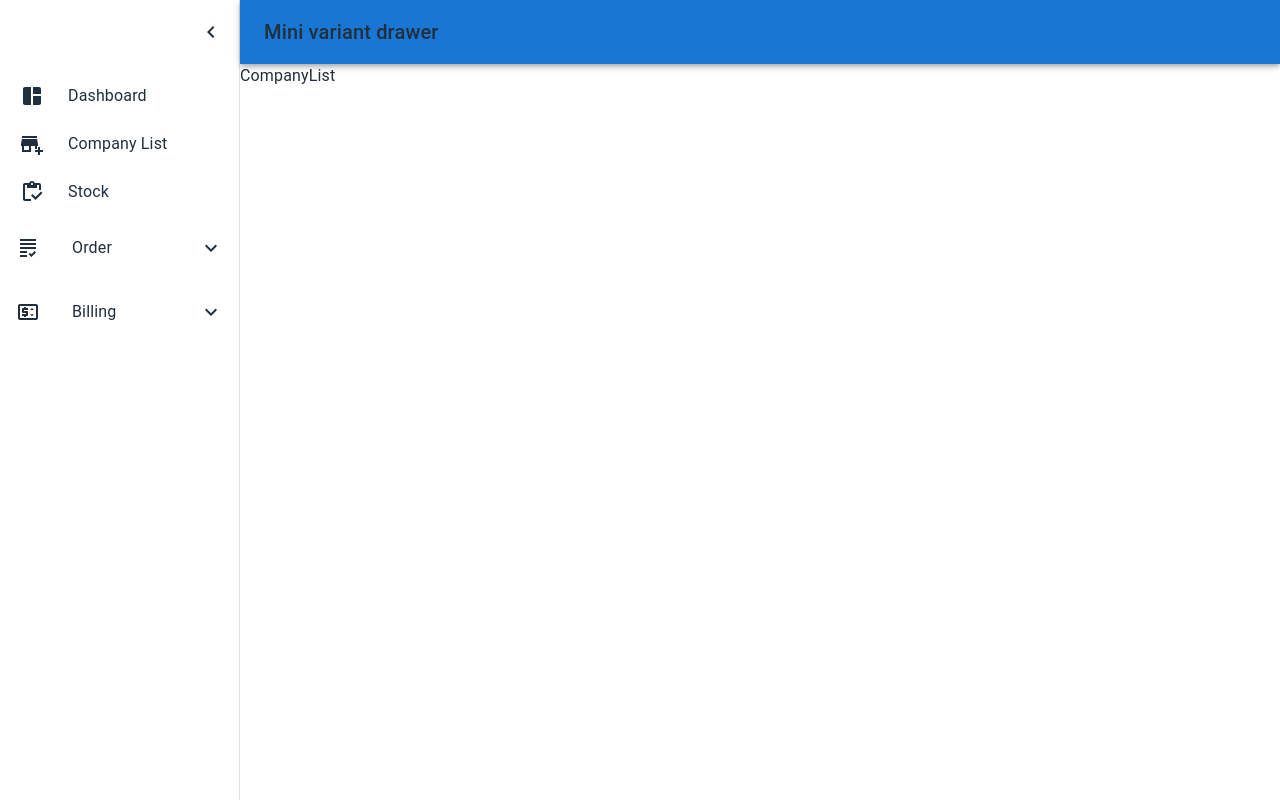
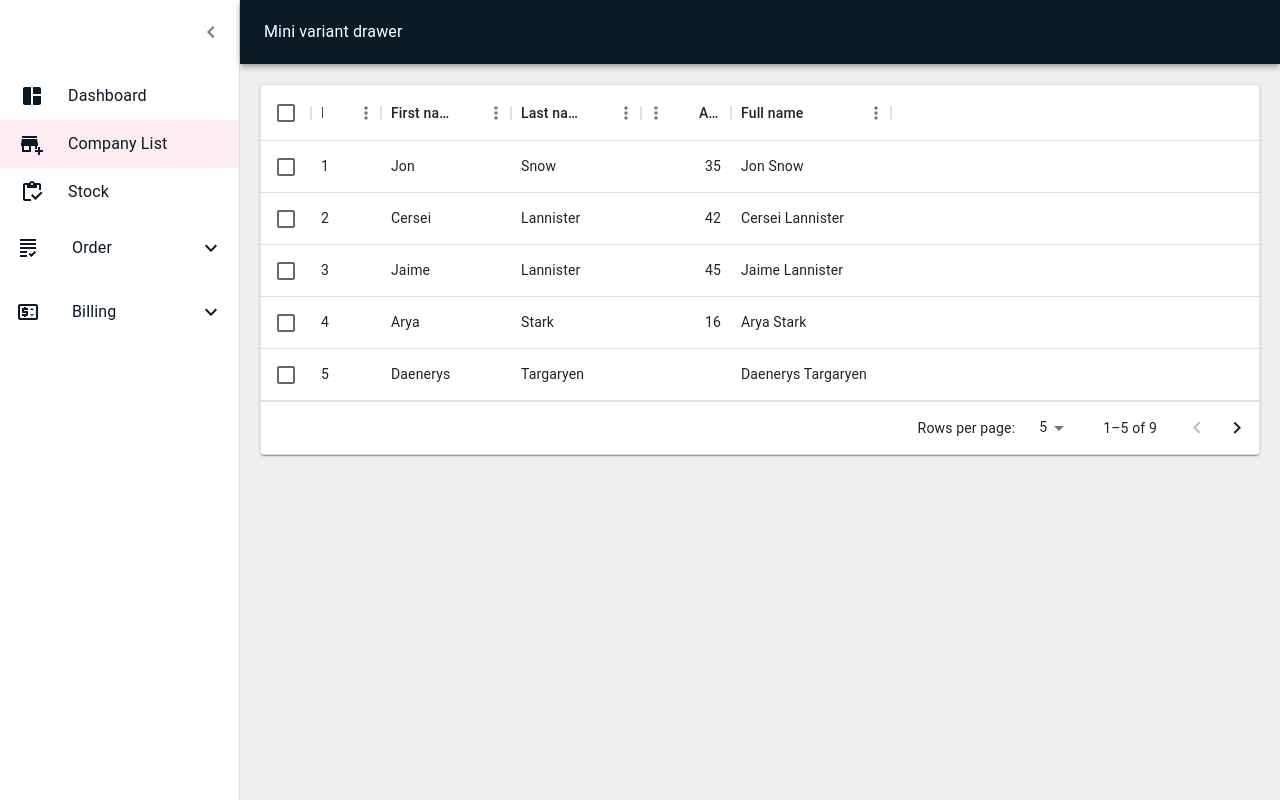
Before and after one commit to mehedi23/pharmacy-management-software, a React (Vite) app: page /company-list in a window 1280 px wide. Built offline with nearby package versions, Linux system fonts and the light colour scheme.

Commit message:
adding table

```diff
--- a/package.json
+++ b/package.json
@@ -15,6 +15,7 @@
     "@mui/icons-material": "^5.11.16",
     "@mui/material": "^5.13.2",
     "@mui/styled-engine-sc": "^5.12.0",
+    "@mui/x-data-grid": "^6.5.0",
     "react": "^18.2.0",
     "react-dom": "^18.2.0",
     "react-router-dom": "^6.11.2",
--- a/src/app/component/Drawer/RouteList.jsx
+++ b/src/app/component/Drawer/RouteList.jsx
@@ -7,7 +7,7 @@ import Collapse from '@mui/material/Collapse';
 import ExpandLess from '@mui/icons-material/ExpandLess';
 import ExpandMore from '@mui/icons-material/ExpandMore';
 import LensBlurIcon from '@mui/icons-material/LensBlur';
-import {Link} from 'react-router-dom';
+import {NavLink} from 'react-router-dom';
 
 export default function NestedList({item}) {
     const [open, setOpen] = useState(false);
@@ -29,8 +29,8 @@ export default function NestedList({item}) {
             <Collapse in={open} timeout="auto" unmountOnExit>
                 {
                     item.children?.map((_item, _index) => (
-                        <Link to={_item?.path} key={_index}>
-                            <List component="div" disablePadding>
+                        <NavLink to={_item?.path} key={_index}>
+                            <List component="li" disablePadding>
                                 <ListItemButton sx={{ pl: 6}}>
                                     <ListItemIcon sx={{minWidth : 30 }}>
                                         <LensBlurIcon fontSize='8px'/>
@@ -38,7 +38,7 @@ export default function NestedList({item}) {
                                     <ListItemText primary={_item?.name} />
                                 </ListItemButton>
                             </List>
-                        </Link>
+                        </NavLink>
                     ))
                 }
             </Collapse>
--- a/src/app/component/Drawer/Sidenav.jsx
+++ b/src/app/component/Drawer/Sidenav.jsx
@@ -17,7 +17,7 @@ import ListItemIcon from '@mui/material/ListItemIcon';
 import ListItemText from '@mui/material/ListItemText';
 import RouteList from './RouteList';
 import {SIDE_NAVIGATION} from './navigations';
-import {Link} from 'react-router-dom';
+import {NavLink} from 'react-router-dom';
 
 const drawerWidth = 240;
 
@@ -54,6 +54,7 @@ const DrawerHeader = styled('div')(({ theme }) => ({
 const AppBar = styled(MuiAppBar, {
   shouldForwardProp: (prop) => prop !== 'open',
 })(({ theme, open }) => ({
+  background : 'var(--primary)',
   zIndex: theme.zIndex.drawer + 1,
   transition: theme.transitions.create(['width', 'margin'], {
     easing: theme.transitions.easing.sharp,
@@ -115,9 +116,9 @@ export default function MiniDrawer({children}) {
           >
             <MenuIcon />
           </IconButton>
-          <Typography variant="h6" noWrap component="div">
+          <p style={{color : "#fff"}}>
             Mini variant drawer
-          </Typography>
+          </p>
         </Toolbar>
       </AppBar>
       <Drawer variant="permanent" open={open}>
@@ -137,7 +138,7 @@ export default function MiniDrawer({children}) {
             )
 
             return(
-            <Link to={item?.path || '/'} key={index}>
+            <NavLink to={item?.path || '/'} key={index}>
               <ListItem  disablePadding sx={{ display: 'block' }}>
                 <ListItemButton
                   sx={{
@@ -161,13 +162,13 @@ export default function MiniDrawer({children}) {
                     />
                 </ListItemButton>
               </ListItem>
-            </Link>
+            </NavLink>
             )
           })
         }
         </List>
       </Drawer>
-      <Box component="main">
+      <Box component="main" className='app-main-body'>
         <DrawerHeader />
         {children}
       </Box>
--- a/src/app/pages/Companies/CompanyList.jsx
+++ b/src/app/pages/Companies/CompanyList.jsx
@@ -1,9 +1,56 @@
-import React from 'react'
+import * as React from 'react';
+import { DataGrid } from '@mui/x-data-grid';
+import Paper from '@mui/material/Paper';
 
-function CompanyList() {
-    return (
-        <div>CompanyList</div>
-    )
+const columns = [
+  { field: 'id', headerName: 'ID', width: 70 },
+  { field: 'firstName', headerName: 'First name', width: 130 },
+  { field: 'lastName', headerName: 'Last name', width: 130 },
+  {
+    field: 'age',
+    headerName: 'Age',
+    type: 'number',
+    width: 90,
+  },
+  {
+    field: 'fullName',
+    headerName: 'Full name',
+    description: 'This column has a value getter and is not sortable.',
+    sortable: false,
+    width: 160,
+    valueGetter: (params) =>
+      `${params.row.firstName || ''} ${params.row.lastName || ''}`,
+  },
+];
+
+const rows = [
+  { id: 1, lastName: 'Snow', firstName: 'Jon', age: 35 },
+  { id: 2, lastName: 'Lannister', firstName: 'Cersei', age: 42 },
+  { id: 3, lastName: 'Lannister', firstName: 'Jaime', age: 45 },
+  { id: 4, lastName: 'Stark', firstName: 'Arya', age: 16 },
+  { id: 5, lastName: 'Targaryen', firstName: 'Daenerys', age: null },
+  { id: 6, lastName: 'Melisandre', firstName: null, age: 150 },
+  { id: 7, lastName: 'Clifford', firstName: 'Ferrara', age: 44 },
+  { id: 8, lastName: 'Frances', firstName: 'Rossini', age: 36 },
+  { id: 9, lastName: 'Roxie', firstName: 'Harvey', age: 65 },
+];
+
+const CompanyList = () => {
+  return (
+    <Paper style={{ width: '100%' }}>
+      <DataGrid
+        rows={rows}
+        columns={columns}
+        initialState={{
+          pagination: {
+            paginationModel: { page: 0, pageSize: 5 },
+          },
+        }}
+        pageSizeOptions={[5, 10]}
+        checkboxSelection
+      />
+    </Paper>
+  );
 }
 
 export default CompanyList
--- a/src/app/pages/Dashboard/Dashboard.jsx
+++ b/src/app/pages/Dashboard/Dashboard.jsx
@@ -1,9 +1,10 @@
 import React from 'react'
-import Sidenav from 'app/component/Drawer/Sidenav';
 
-function Dashboard() {
+const Dashboard = () => {
     return (
-        <>Dashboard</>
+        <div>
+            div
+        </div>
     )
 }
 
--- a/src/index.css
+++ b/src/index.css
@@ -1,5 +1,5 @@
 :root{
-  --primary : #212F3D;
+  --primary : #0b1826;
 }
 
 *{
@@ -10,7 +10,18 @@
 
 
 
-.side_navigation *{
+.side_navigation ul *{
   color: var(--primary) !important;
   text-decoration: none !important;
 }
+
+.side_navigation a.active li{
+  background-color: #fdecf2;
+}
+
+.app-main-body{
+  background-color: #eee;
+  width: 100%;
+  height: 100vh;
+  padding: 20px;
+}
```
Also changed, not shown: 1 other file (tests, documents, lock files or other folders).
